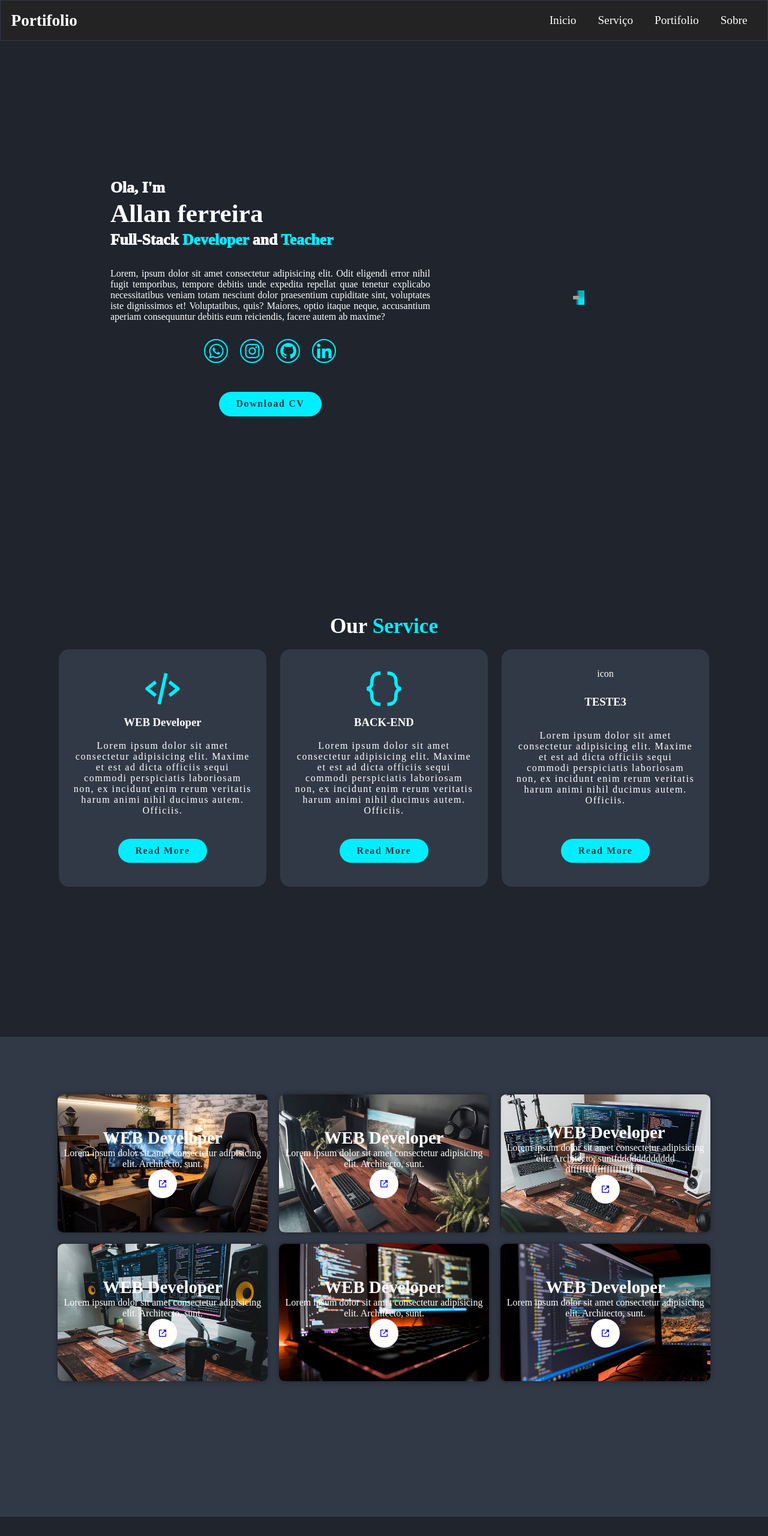
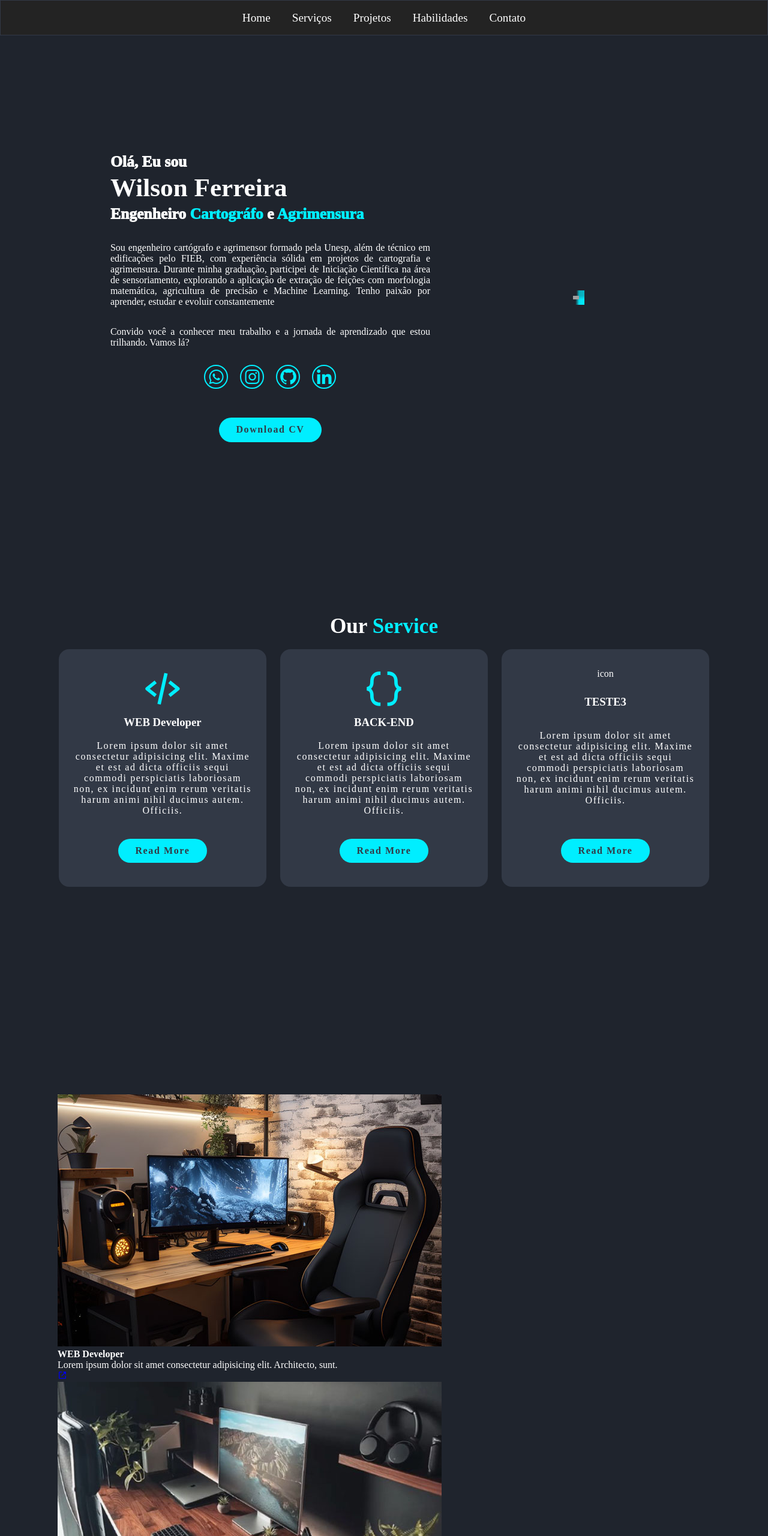
Before and after one commit to WilsonJuninor/portifolio, a plain HTML site: page index.html in a window 1280 px wide. Shown: the top 2560 px of the page at 60% size. Drawn offline with nearby package versions, Linux system fonts and the light colour scheme; grey boxes are pictures that could not be loaded.

Commit message:
fist commitss

```diff
--- a/CSS/style.css
+++ b/CSS/style.css
@@ -127,21 +127,19 @@ body{
     background-color: var(--bg-color-01);
     color: var(--text-color);
 }
-
+/* Aqui está configurando a Barra de fixacao onde tem home ,servico, projetos.. */
 header{
-    position: fixed;
-    top: 0;
-    left: 0;
-    width: 100%;
-    padding: 1.1rem;
-    background-color: var(--bg-color-01);
-    display: flex;
-    justify-content: space-between;
-    align-items: center;
-    z-index: 100;
-
-    border: solid 1px var(--bg-color-02);
-
+  position: fixed;                /* Fixa a barra no topo da página */
+  top: 0;                         /* Alinha a barra ao topo */
+  left: 0;                        /* Alinha a barra à esquerda */
+  width: 100%;                    /* A barra ocupa toda a largura da página */
+  padding: 1.1rem;                /* Espaçamento interno */
+  background-color: var(--bg-color-01); /* Cor de fundo da barra */
+  display: flex;                  /* Utiliza o Flexbox para alinhar os itens dentro da barra */
+  justify-content: center; /* Distribui os itens da barra com espaçamento entre eles */
+  align-items: center;            /* Alinha os itens verticalmente ao centro */
+  z-index: 100;                   /* Define a camada da barra para garantir que fique acima de outros elementos */
+  border: solid 1px var(--bg-color-02); /* Adiciona uma borda de 1px ao redor da barra */
 
 }
 .logo{
@@ -161,7 +159,8 @@ header{
   background-color: var(--bg-color-01)
 }
 
-/* Aqui está configurando a barra menu */
+
+/* Aqui está configurando HOME */
 .nav a, .nav-responsive a {
   font-size: 1.2rem;
   color: var(--text-color);;
--- a/index.html
+++ b/index.html
@@ -14,20 +14,20 @@
 </head>
 <body>
     <header>
-        <a href="#" class="logo">Portifolio</a>
 
         <div class="nav" >
-            <a href="#home">Inicio</a>
-            <a href="#service">Serviço</a>
-            <a href="#portifolio">Portifolio</a>
-            <a href="#about">Sobre</a>
+            <a href="#home">Home</a>
+            <a href="#service">Serviços</a>
+            <a href="#Projetos">Projetos</a>
+            <a href="#Habilidades">Habilidades</a>
+            <a href="#about">Contato</a>
 
          </div>
 
          <div class="nav-responsive" >
             <a href="#home">Inicio</a>
             <a href="#service">Serviço</a>
-            <a href="#portifolio">Portifolio</a>
+            <a href="#Projetos">Projetos</a>
             <a href="#about">Sobre</a>
 
          </div>
@@ -42,16 +42,20 @@
     <!-- home section -->
      <section class="home" id="home">
      <div class="home-content">
-        <h3>Ola, I'm</h3>
-        <h1> Allan ferreira </h1>
-        <h3>Full-Stack <span> Developer</span> and <span> Teacher </span></h3>
+        <h3>Olá, Eu sou</h3>
+        <h1> Wilson Ferreira </h1>
+        <h3> Engenheiro <span> Cartográfo</span> e <span> Agrimensura </span></h3>
 
         <p>
-            Lorem, ipsum dolor sit amet consectetur adipisicing elit. Odit eligendi error nihil fugit temporibus,
-            tempore debitis unde expedita repellat quae tenetur explicabo necessitatibus veniam totam nesciunt dolor praesentium cupiditate sint, voluptates iste dignissimos et! Voluptatibus, quis? Maiores,
-             optio itaque neque, accusantium aperiam consequuntur debitis eum reiciendis, facere autem ab maxime?
+            Sou engenheiro cartógrafo e agrimensor formado pela Unesp, além de técnico em edificações pelo FIEB, com experiência
+            sólida em projetos de cartografia e agrimensura. Durante minha graduação, participei de Iniciação Científica na área
+            de sensoriamento, explorando a aplicação de extração de feições com morfologia matemática, agricultura de precisão e
+             Machine Learning. Tenho paixão por aprender, estudar e evoluir constantemente
+        </p>
+        <p>
+            Convido você a conhecer meu trabalho e a jornada de aprendizado que estou trilhando. Vamos lá?
+        </p>
 
-        </p>
 
         <div class="social-media">
             <a href="#"><i class='bx bxl-whatsapp' ></i></a>
@@ -73,6 +77,9 @@
 
 
      </section>
+
+
+
     <!-- /home section -->
 
     <!-- Service -->
@@ -120,12 +127,12 @@
     <!-- /Service -->
 
     <!-- Portifolio section -->
-     <section class="portifolio" id="portifolio">
-       <div h2 class="portifolio-container">
-            <div class="portifolio-box">
-                <img src="img/01.jpg" alt="portifolio 1">
+     <section class="Projetos" id="Projetos">
+       <div h2 class="Projetos-container">
+            <div class="Projetos-box">
+                <img src="img/01.jpg" alt="Projetos 1">
 
-                <div class="portifolio-layer">
+                <div class="Projetos-layer">
                     <h4>WEB Developer </h4>
                     <P>
                         Lorem ipsum dolor sit amet consectetur adipisicing elit. Architecto, sunt.
@@ -136,10 +143,10 @@
                 </div>
             </div>
 
-            <div class="portifolio-box">
-                <img src="img/02.jpg" alt="portifolio 2">
+            <div class="Projetos-box">
+                <img src="img/02.jpg" alt="Projetos 2">
 
-                <div class="portifolio-layer">
+                <div class="Projetos-layer">
                     <h4>WEB Developer </h4>
                     <P>
                         Lorem ipsum dolor sit amet consectetur adipisicing elit. Architecto, sunt.
@@ -150,10 +157,10 @@
                 </div>
             </div>
 
-            <div class="portifolio-box">
-                <img src="img/03.jpg" alt="portifolio 3">
+            <div class="Projetos-box">
+                <img src="img/03.jpg" alt="Projetos 3">
 
-                <div class="portifolio-layer">
+                <div class="Projetos-layer">
                     <h4>WEB Developer </h4>
                     <P>
                         Lorem ipsum dolor sit amet consectetur adipisicing elit. Architecto, suntfdddddddddddd
@@ -165,10 +172,10 @@
                 </div>
             </div>
 
-            <div class="portifolio-box">
-                <img src="img/04.jpg" alt="portifolio 4">
+            <div class="Projetos-box">
+                <img src="img/04.jpg" alt="Projetos 4">
 
-                <div class="portifolio-layer">
+                <div class="Projetos-layer">
                     <h4>WEB Developer </h4>
                     <P>
                         Lorem ipsum dolor sit amet consectetur adipisicing elit. Architecto, sunt.
@@ -179,10 +186,10 @@
                 </div>
             </div>
 
-            <div class="portifolio-box">
-                <img src="img/05.jpg" alt="portifolio 5">
+            <div class="Projetos-box">
+                <img src="img/05.jpg" alt="Projetos 5">
 
-                <div class="portifolio-layer">
+                <div class="Projetos-layer">
                     <h4>WEB Developer </h4>
                     <P>
                         Lorem ipsum dolor sit amet consectetur adipisicing elit. Architecto, sunt.
@@ -193,10 +200,10 @@
                 </div>
             </div>
 
-            <div class="portifolio-box">
-                <img src="img/06.jpg" alt="portifolio 6">
+            <div class="Projetos-box">
+                <img src="img/06.jpg" alt="Projetos 6">
 
-                <div class="portifolio-layer">
+                <div class="Projetos-layer">
                     <h4>WEB Developer </h4>
                     <P>
                         Lorem ipsum dolor sit amet consectetur adipisicing elit. Architecto, sunt.
```
